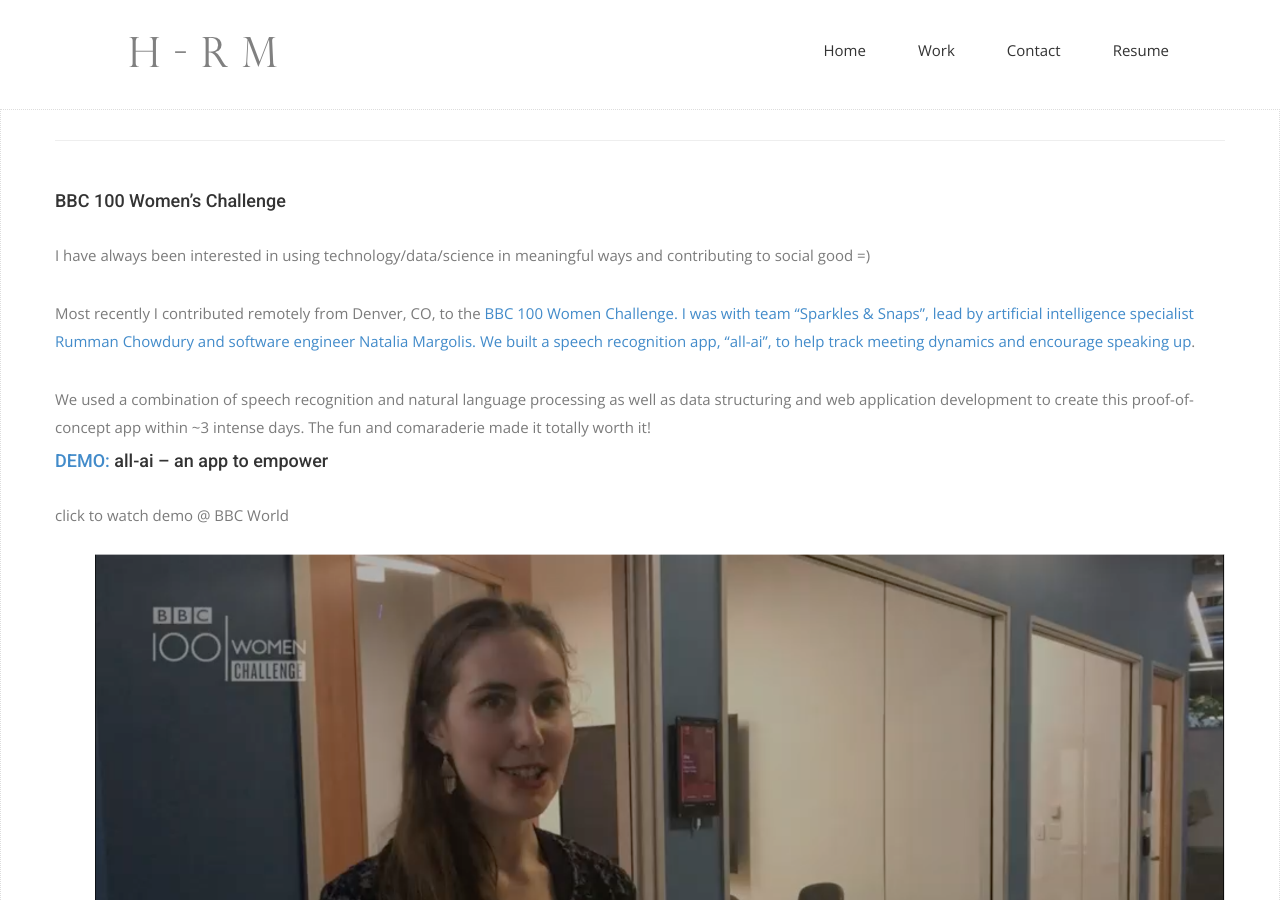
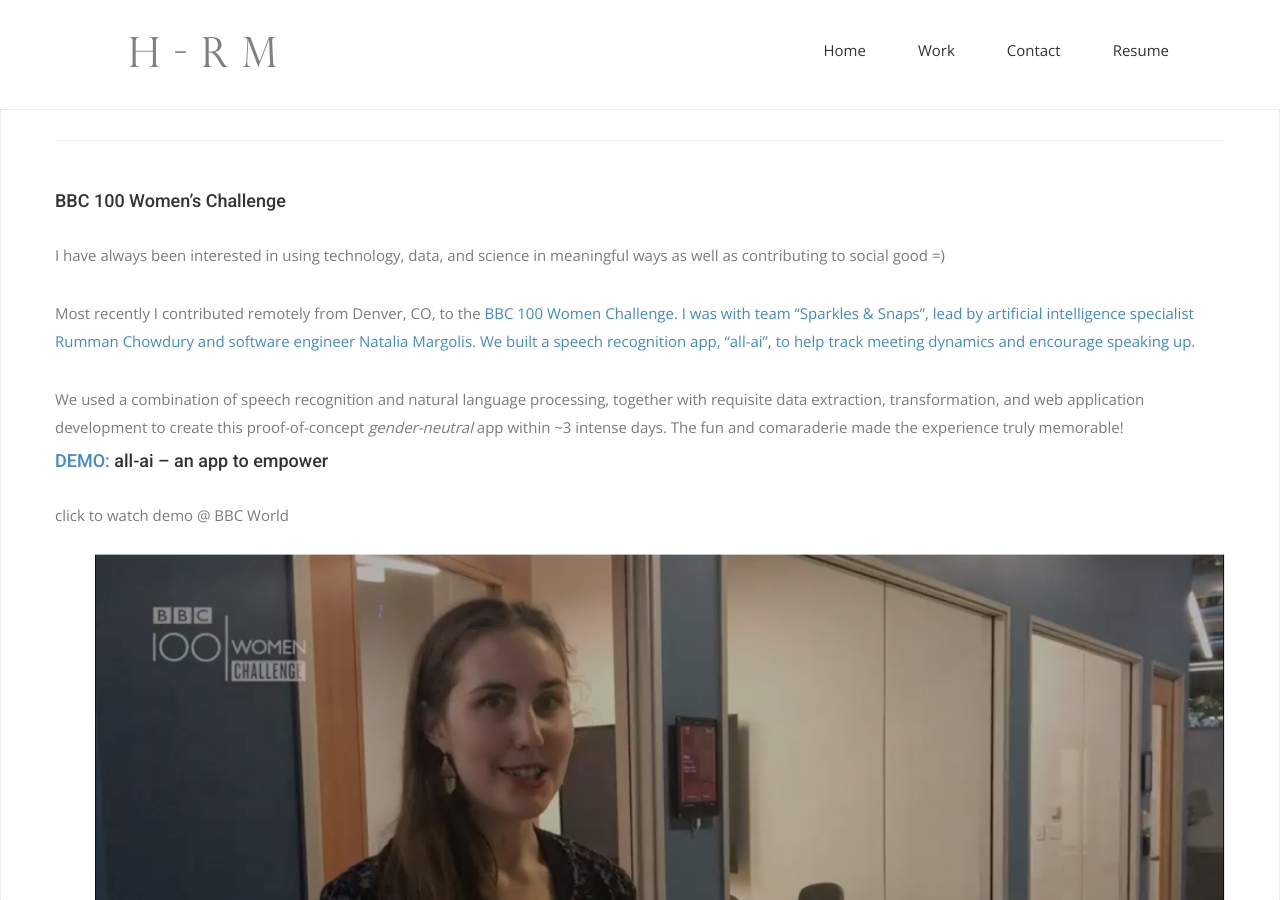
Before and after one commit to hengrumay/hengrumay.github.io, a Jekyll site: the page built from _pages/bbc_100_women_challenge_2017.md, in a window 1280 px wide and 900 px high. Built offline with Jekyll 4.4.1, drawn with Linux system fonts in a browser that asks for light colours; nearby versions of some CDN libraries; some web fonts are replaced; our own code applies the rules of GitHub Pages for plain Markdown files.

Commit message:
Update bbc_100_women_challenge_2017.md

```diff
--- a/_pages/bbc_100_women_challenge_2017.md
+++ b/_pages/bbc_100_women_challenge_2017.md
@@ -1,10 +1,10 @@
 #### BBC 100 Women's Challenge
 
-I have always been interested in using technology/data/science in meaningful ways and contributing to social good =)
+I have always been interested in using technology, data, and science in meaningful ways as well as contributing to social good =)
 
 Most recently I contributed remotely from Denver, CO, to the [BBC 100 Women Challenge. I was with team "Sparkles & Snaps", lead by artificial intelligence specialist Rumman Chowdury and software engineer Natalia Margolis. We built a speech recognition app, "all-ai", to help track meeting dynamics and encourage speaking up](http://www.bbc.co.uk/mediacentre/latestnews/2017/bbc-100-women-challenge-2017-silicon-valley-reveal-solution).
 
-We used a combination of speech recognition and natural language processing as well as data structuring and web application development to create this proof-of-concept app within ~3 intense days. The fun and comaraderie made it totally worth it!
+We used a combination of speech recognition and natural language processing, together with requisite data extraction, transformation, and web application development to create this proof-of-concept *gender-neutral* app within ~3 intense days. The fun and comaraderie made the experience truly memorable!
 
 
 #### [DEMO:](http://www.bbc.com/news/av/world-41531054/100-women-an-app-to-help-you-speak-up-in-meetings) all-ai -- an app to empower
```
